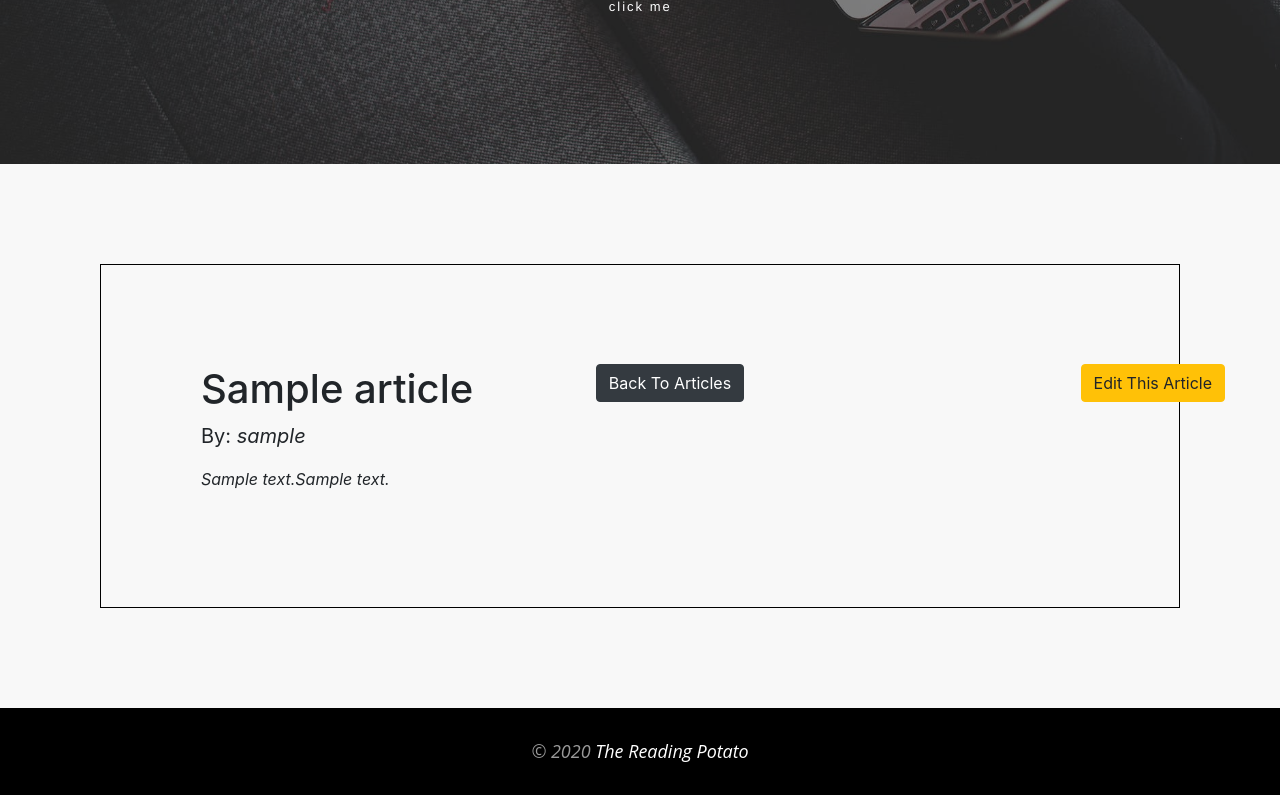
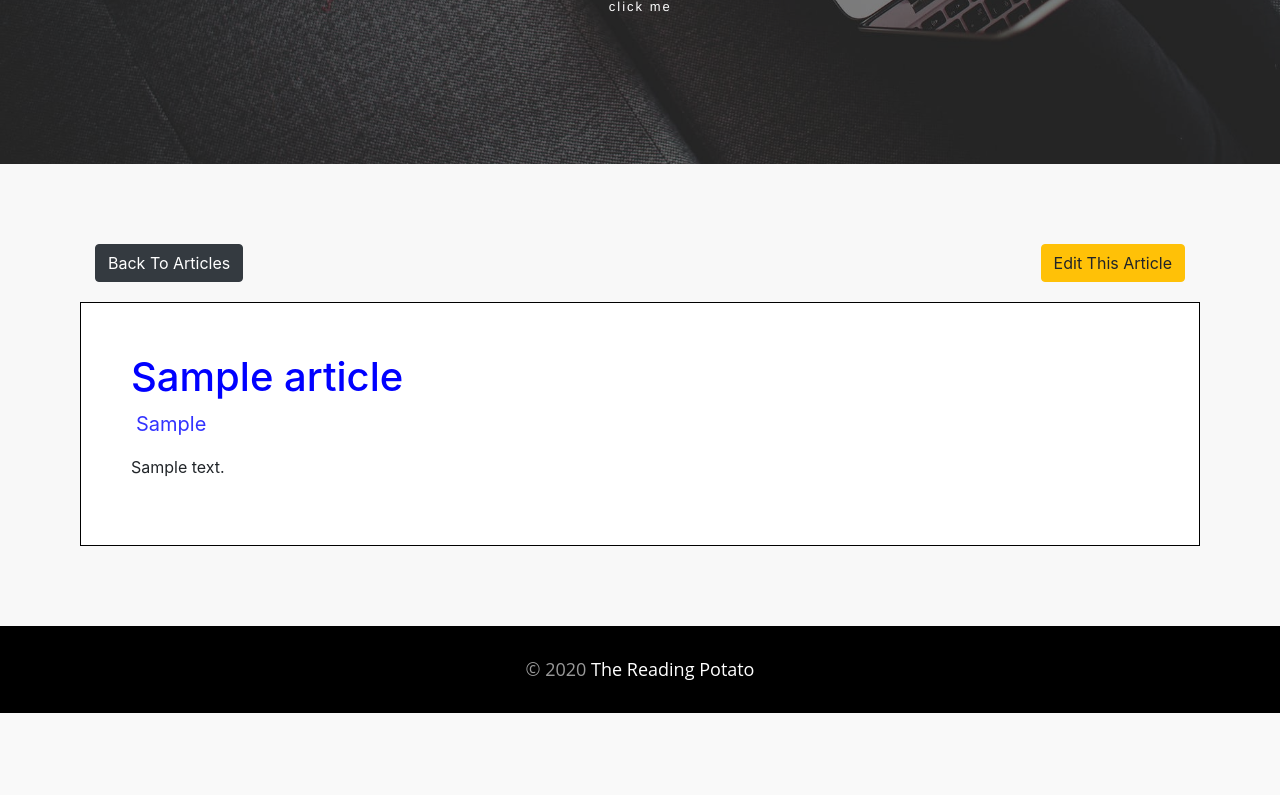
Before and after one commit to BashayerNouri/the_reading_potato, a Django app: page /articles/1/ in a window 1280 px wide. Shown: the part 436-1231 px from the top of the page. After the commit the page ends 1149 px from the top, so only its background shows below. Run offline with Django 3.2, Linux system fonts and the light colour scheme; tables that the repository leaves empty hold one stand-in row (values such as "Sample post"); some libraries are stand-ins or nearby versions.

Commit message:
some fixes

```diff
--- a/main/static/css/style.css
+++ b/main/static/css/style.css
@@ -127,11 +127,16 @@ body {
 
 #details {
 	border: 1px black solid;
-	padding: 100px;
+	padding: 50px;
+	background-color: white;
 }
 
 .details-section {
-	padding: 100px;
+	padding: 80px;
+}
+
+.title-details{
+	color: blue;
 }
 
 .title {
@@ -140,6 +145,7 @@ body {
 
 #name {
 	font-size: 20px;
+	color: #3333FF;
 }
 
 .list-section, #list-group-item, .details-section {
@@ -219,7 +225,7 @@ a:hover {
 	text-align: center;
 }
 
-.back, .edit {
+.back {
 	padding-bottom: 10px;
 	position: absolute;
 	top: 100%;
@@ -231,6 +237,10 @@ a:hover {
 
 #back {
 	text-align: center;
+}
+
+#back-details {
+	padding-bottom: 20px;
 }
 
 #btn-create {
--- a/main/templates/article_details.html
+++ b/main/templates/article_details.html
@@ -3,20 +3,28 @@
 {% block content %}
 
 <section id="down" class="details-section">
-	<div id="back" class="container back">
+	<div class="row">
+		<div class="col">
+			<div id="back-details" class="container">
 				<a href="{% url 'articles-list' %}">
 					<button type="button" class="btn btn-dark">Back To Articles</button>
 				</a>
 			</div>
-	<div id="edit" class="container edit">
+		</div>
+
+		<div class="col">
+			<div id="edit" class="container">
 				<a href="{% url 'edit-article' article.id %}">
 					<button type="button" class="btn btn-warning">Edit This Article</button>
 				</a>
 			</div>
+		</div>
+	</div>
+
     <div id="details" class="container">
-    	<h1 class="title-center">{{article.title}}</h1>
-    	<p id="name" class="title-center">By: <i> {{article.author}} <i> </p>
-    		<p>{{article.content}}{{article.content}}</p>
+    	<h1 class="title-details">{{article.title}}</h1>
+    	<p id="name" class="title-center"><i id="icon" class="far fa-user"></i>{{article.author|title}} </i> </p>
+    	<p>{{article.content}}</p>
     	</div>
 
 </section>
```
Lines whose indentation alone changed are shown as unchanged.
